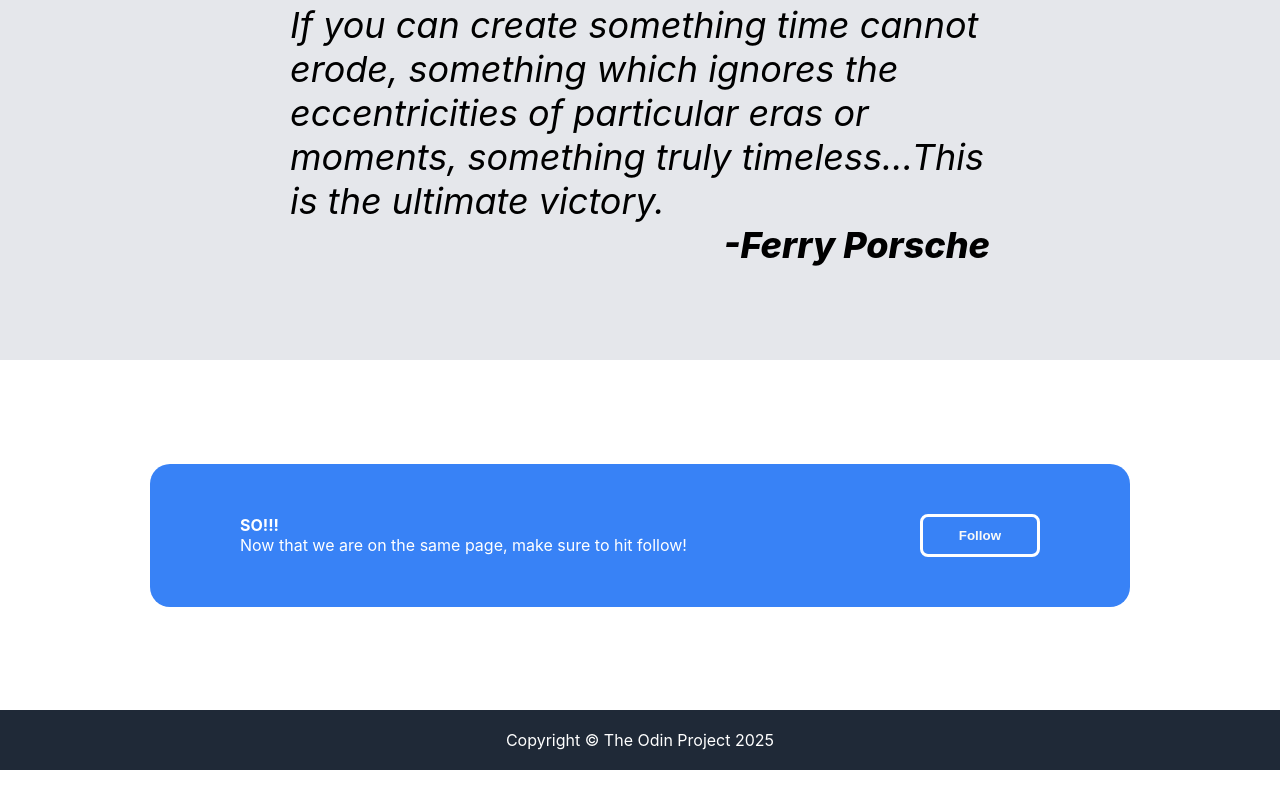
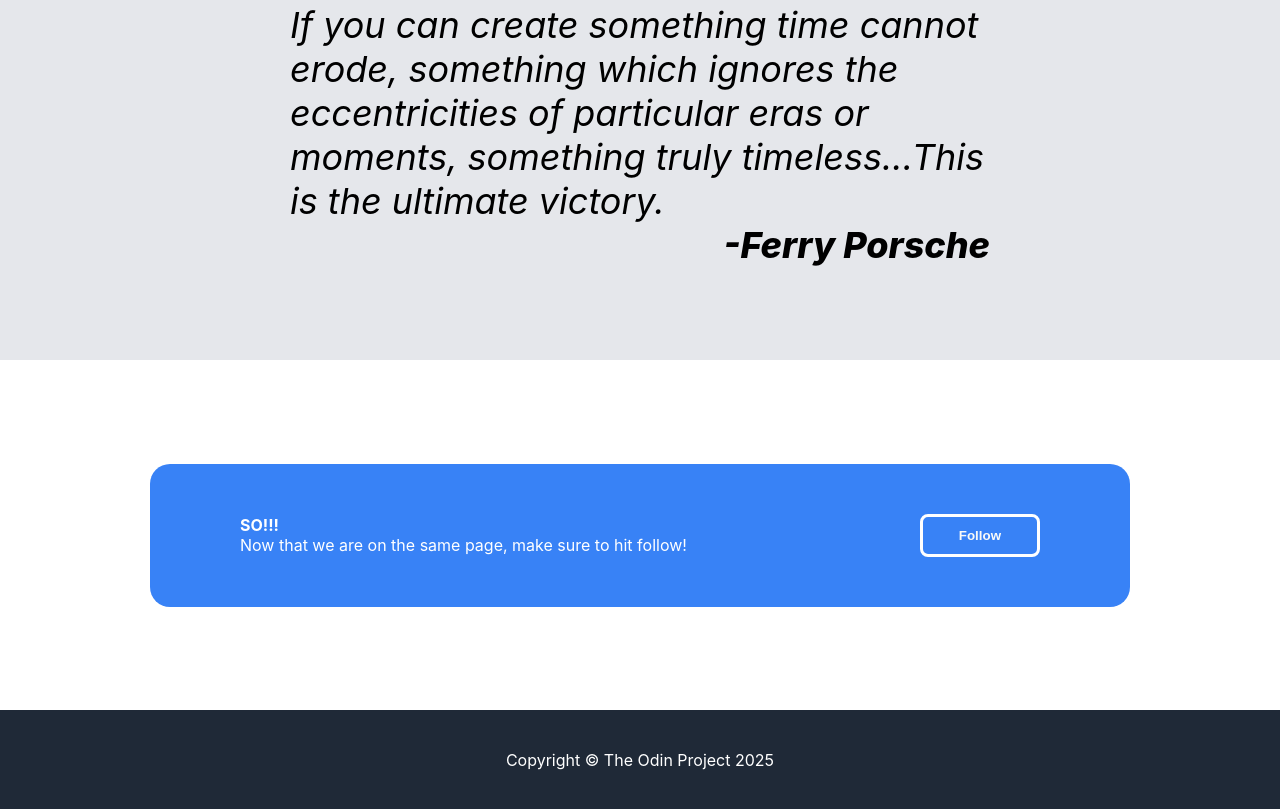
Before and after one commit to Erikkk999/project-landing-page, a plain HTML site: page index.html in a window 1280 px wide. Shown: the part 1185-1994 px from the top of the page. Before the commit the page ends 1955 px from the top, so only its background shows below. Drawn offline with Linux system fonts and the light colour scheme.

Commit message:
Add padding to footer

```diff
--- a/style.css
+++ b/style.css
@@ -5,7 +5,6 @@
 
 body {
     font-family: -apple-system, BlinkMacSystemFont, 'Segoe UI', Roboto, Oxygen, Ubuntu, Cantarell, 'Open Sans', 'Helvetica Neue', sans-serif;
-    min-height: 100vh;
     display: flex;
     flex-direction: column;
 }
@@ -21,6 +20,7 @@ body {
 .footer {
     color: white;
     justify-content: center;
+    padding: 40px;
 }
 
 .logo {
```
